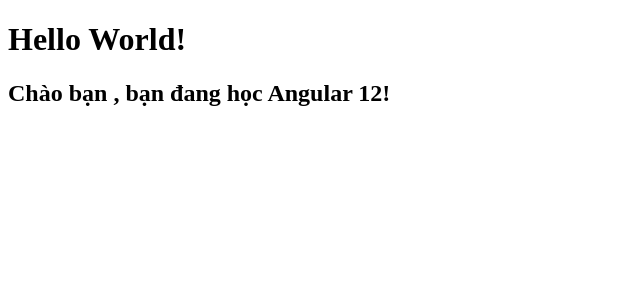
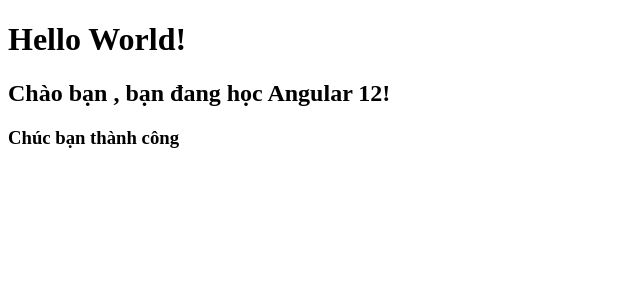
Before and after one commit to hoan010299/LearnAngular12, an Angular app: page / in a window 1280 px wide. Shown: the top 300 px of the page, without its empty margins (0-640 px from the left). Built offline with nearby package versions, Linux system fonts and the light colour scheme.

Commit message:
Hello World

```diff
--- a/src/app/app.component.html
+++ b/src/app/app.component.html
@@ -1,2 +1,3 @@
 <h1>Hello World!</h1>
 <h2>Chào bạn , bạn đang học Angular 12!</h2>
+<h3>Chúc bạn thành công</h3>
```
